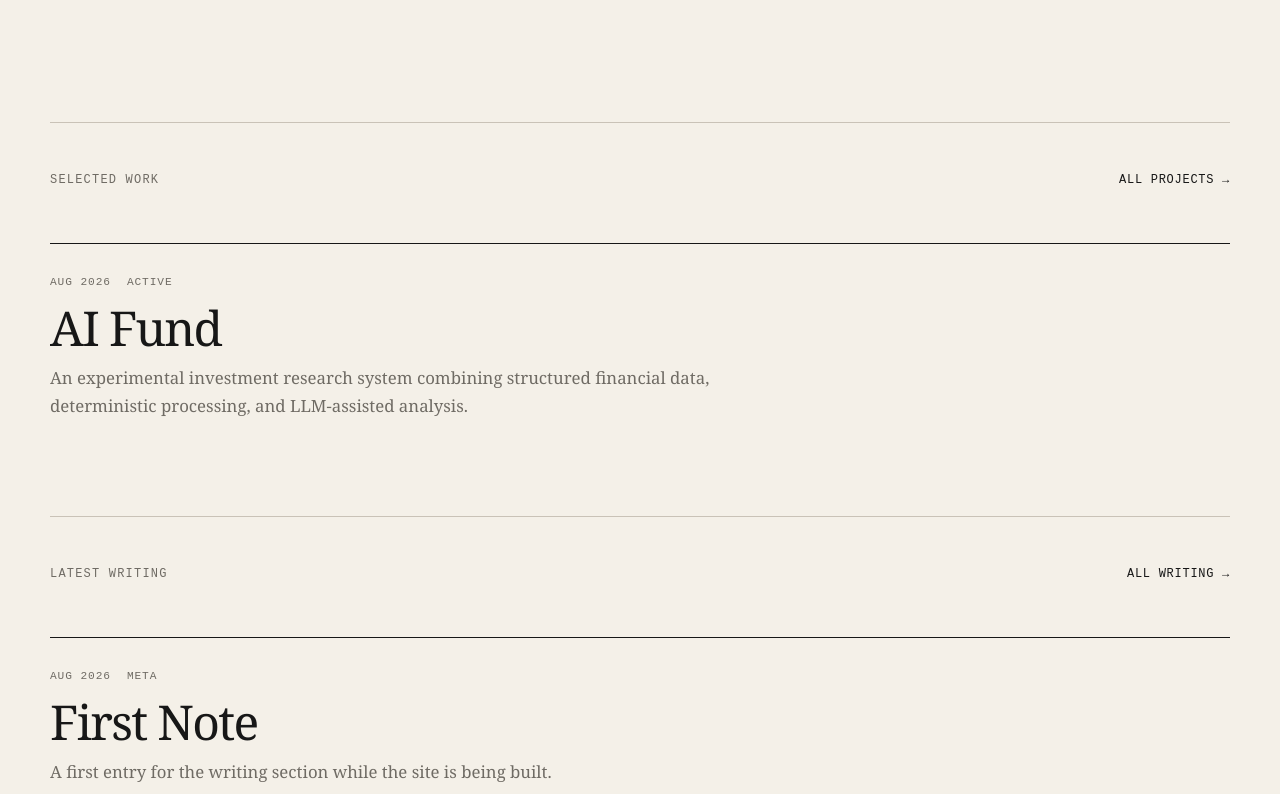
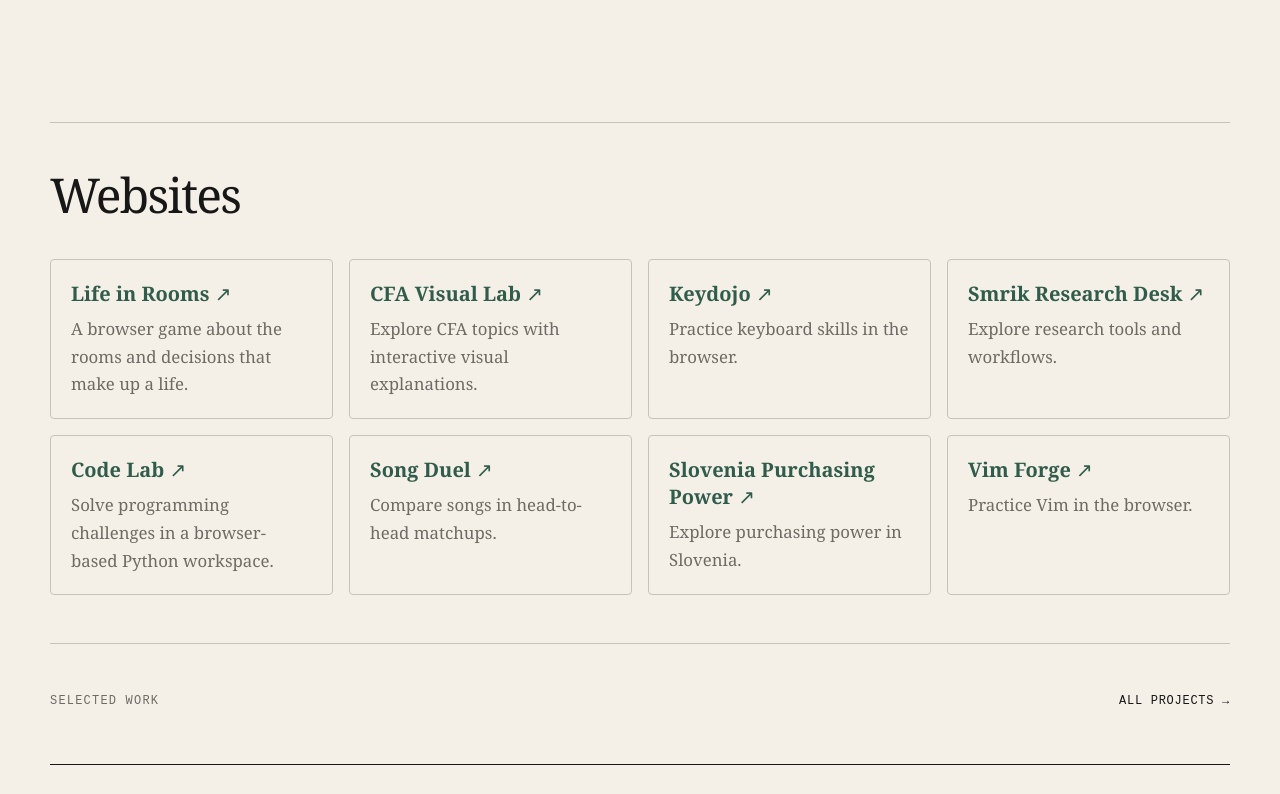
Before and after one commit to smrik/patriksmid.com, an Astro site: page / in a window 1280 px wide. Shown: the part 600-1394 px from the top of the page. Built offline with nearby package versions, Linux system fonts and the light colour scheme; Astro itself is replaced by a stand-in of ours.

Commit message:
Link public websites and Quartz blog from the portfolio (#3)

```diff
--- a/src/layouts/BaseLayout.astro
+++ b/src/layouts/BaseLayout.astro
@@ -31,8 +31,10 @@ const {
       <a class="site-name" href="/">Patrik Šmid</a>
 
       <nav aria-label="Primary navigation">
+        <a href="/#websites">Websites</a>
         <a href="/projects">Projects</a>
         <a href="/writing">Writing</a>
+        <a href="https://smrik.github.io/">Blog</a>
         <a href="/flatbot">Flatbot</a>
         <a href="/about">About</a>
       </nav>
--- a/src/pages/index.astro
+++ b/src/pages/index.astro
@@ -14,6 +14,49 @@ const latestWriting = writing
   .filter((entry) => !entry.data.draft)
   .sort((a, b) => b.data.date.valueOf() - a.data.date.valueOf())
   .slice(0, 3);
+
+const websites = [
+  {
+    title: 'Life in Rooms',
+    href: 'https://life.patriksmid.com/',
+    description: 'A browser game about the rooms and decisions that make up a life.',
+  },
+  {
+    title: 'CFA Visual Lab',
+    href: 'https://cfa.patriksmid.com/',
+    description: 'Explore CFA topics with interactive visual explanations.',
+  },
+  {
+    title: 'Keydojo',
+    href: 'https://keydojo.patriksmid.com/',
+    description: 'Practice keyboard skills in the browser.',
+  },
+  {
+    title: 'Smrik Research Desk',
+    href: 'https://smrik-research-desk.smrik.chatgpt.site/',
+    description: 'Explore research tools and workflows.',
+  },
+  {
+    title: 'Code Lab',
+    href: 'https://patrik-code-lab.smrik.chatgpt.site/',
+    description: 'Solve programming challenges in a browser-based Python workspace.',
+  },
+  {
+    title: 'Song Duel',
+    href: 'https://song-duel-patrik.smrik.chatgpt.site/',
+    description: 'Compare songs in head-to-head matchups.',
+  },
+  {
+    title: 'Slovenia Purchasing Power',
+    href: 'https://slovenia-purchasing-power.smrik.chatgpt.site/',
+    description: 'Explore purchasing power in Slovenia.',
+  },
+  {
+    title: 'Vim Forge',
+    href: 'https://vim-forge.smrik.chatgpt.site/',
+    description: 'Practice Vim in the browser.',
+  },
+];
 
 const formatDate = (date: Date) =>
   date.toLocaleDateString('en-GB', {
@@ -35,6 +78,20 @@ const formatDate = (date: Date) =>
       I work in finance and build things around investing, artificial intelligence,
       data, and the systems that connect them.
     </p>
+  </section>
+
+  <section class="section" id="websites" aria-labelledby="websites-title">
+    <h2 id="websites-title">Websites</h2>
+    <ul class="websites">
+      {websites.map(({ title, href, description }) => (
+        <li>
+          <a href={href}>
+            <h3>{title} <span aria-hidden="true">↗</span></h3>
+            <p>{description}</p>
+          </a>
+        </li>
+      ))}
+    </ul>
   </section>
 
   <section class="section">
@@ -105,6 +162,39 @@ const formatDate = (date: Date) =>
     border-bottom: 1px solid var(--rule);
   }
 
+  .websites {
+    display: grid;
+    grid-template-columns: repeat(auto-fit, minmax(min(100%, 15rem), 1fr));
+    gap: 1rem;
+    margin: 0;
+    padding: 0;
+    list-style: none;
+  }
+
+  .websites a {
+    display: block;
+    height: 100%;
+    padding: 1.25rem;
+    border: 1px solid var(--rule);
+    border-radius: 0.25rem;
+    text-decoration: none;
+  }
+
+  .websites h3 {
+    margin-bottom: 0.5rem;
+    font-size: 1.25rem;
+    color: var(--accent);
+  }
+
+  .websites a:hover h3 {
+    text-decoration: underline;
+  }
+
+  .websites p {
+    margin: 0;
+    color: var(--muted);
+  }
+
   .section-heading {
     display: flex;
     justify-content: space-between;
--- a/src/styles/global.css
+++ b/src/styles/global.css
@@ -3,6 +3,7 @@
 	--ink: #171717;
 	--muted: #6f6b64;
 	--rule: #c9c2b7;
+	--accent: #315c4b;
 	--max-width: 1180px;
 
 	font-family: Georgia, 'Times New Roman', serif;
@@ -36,6 +37,11 @@ a:hover {
 	text-underline-offset: 0.2em;
 }
 
+a:focus-visible {
+	outline: 2px solid var(--accent);
+	outline-offset: 4px;
+}
+
 .site-header,
 .site-footer,
 main {
@@ -60,6 +66,7 @@ main {
 
 .site-header nav {
 	display: flex;
+	flex-wrap: wrap;
 	gap: 1.5rem;
 	font-family: 'Courier New', monospace;
 	font-size: 0.8rem;
@@ -130,10 +137,6 @@ p {
 		flex-direction: column;
 	}
 
-	.site-header nav {
-		flex-wrap: wrap;
-	}
-
 	.site-footer {
 		flex-direction: column;
 	}
```
Also changed, not shown: src/pages/writing.astro (+7 -0 lines), tests/detail-routes.test.mjs (+18 -0 lines).
